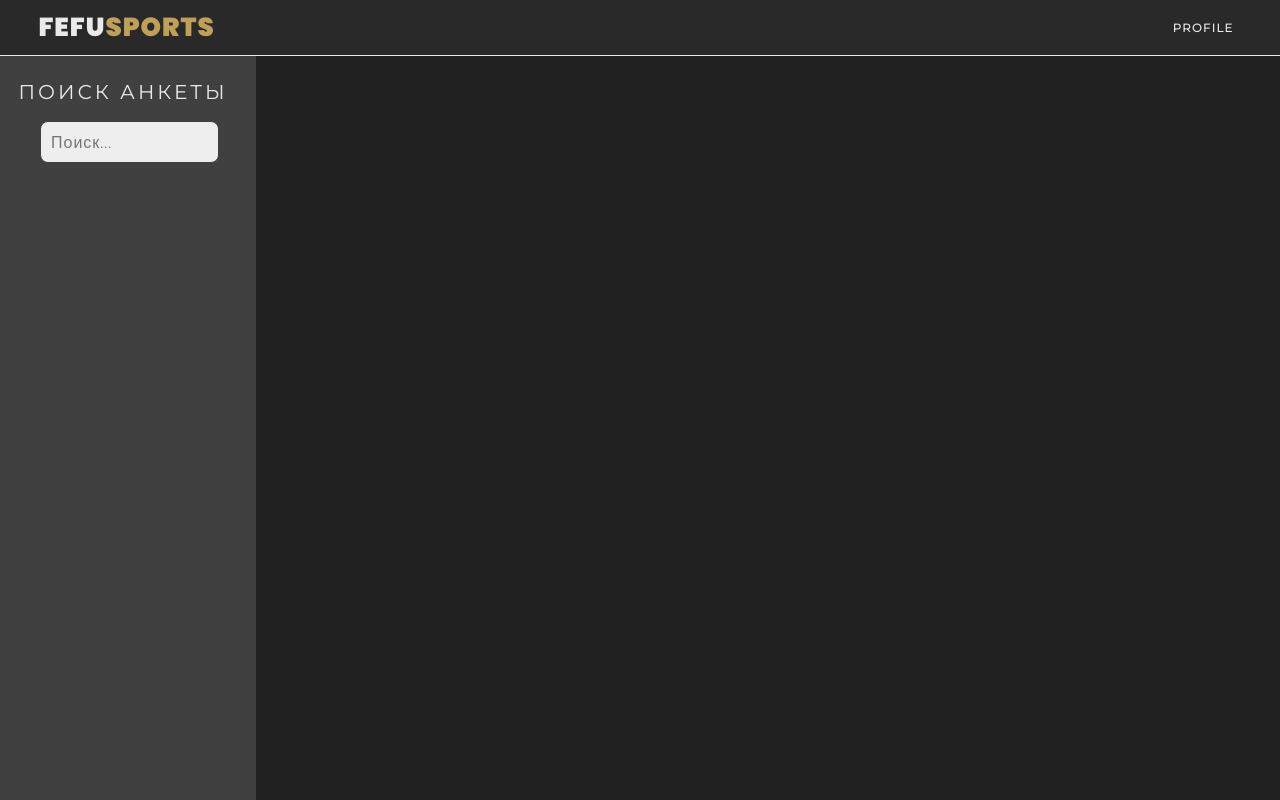
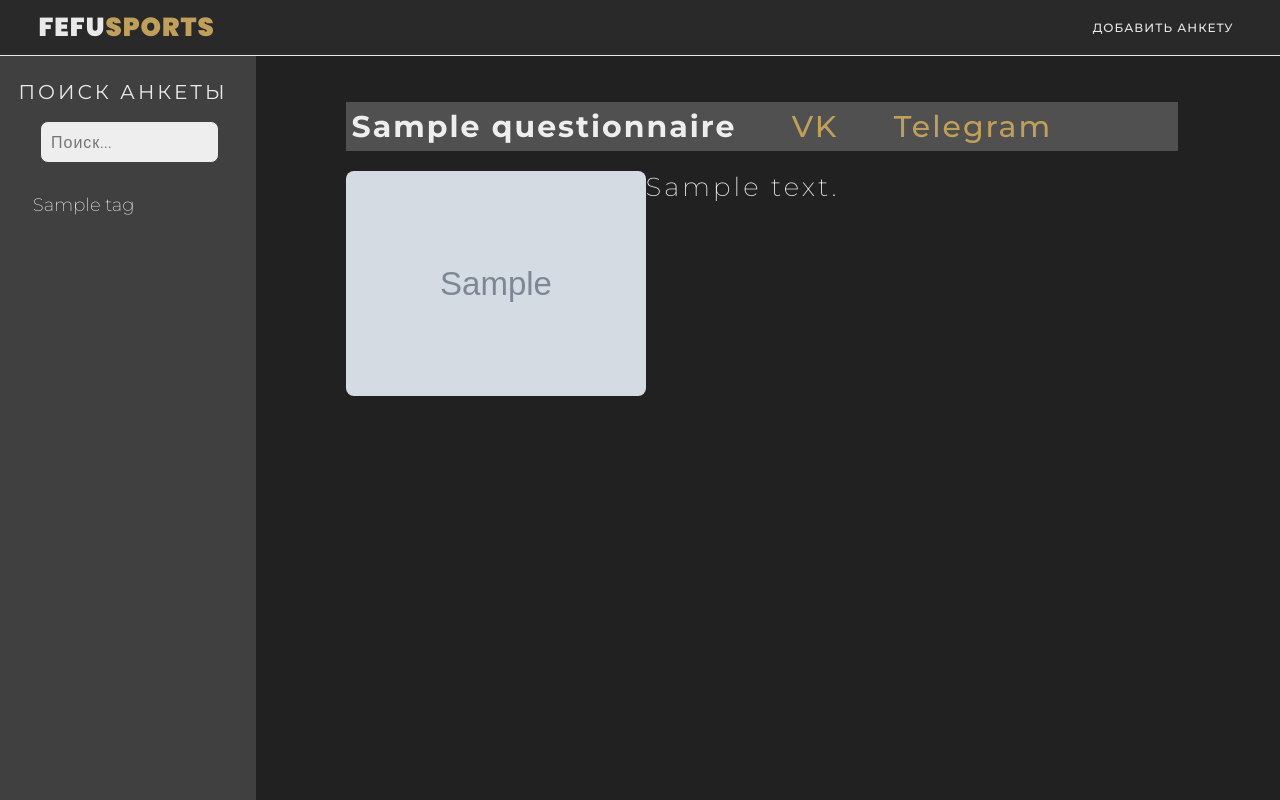
Before and after one commit to abobuus/fefusport, a Django app: template website/templates/website/index.html in a window 1280 px wide. Run offline with Django 4.2, Linux system fonts and the light colour scheme; the template is opened without the code that fills it: most values are stand-ins (such as "Sample title", 1, 10 or a date in 2020); grey boxes marked "Sample" are stand-in pictures.

Commit message:
addition all html files

```diff
--- a/website/templates/website/base.html
+++ b/website/templates/website/base.html
@@ -8,8 +8,8 @@
 </head>
 <body>
     <header class="header">
-        <a href="#" class="logo">fefu<span>sports</span></a>
-        <a href="#" class="profile">profile</a>
+        <a href="{% url 'home' %}" class="logo">fefu<span>sports</span></a>
+        <a href="{% url 'add_page' %}" class="profile">добавить анкету</a>
     </header>
     {% block content %} {% endblock %}
 </body>
--- a/website/templates/website/index.html
+++ b/website/templates/website/index.html
@@ -1,5 +1,4 @@
 {% extends 'website/base.html' %}
-{% load static %}
 {% block content %}
 <div class="left-bar">
     <div class="find-questionnaires">поиск анкеты</div>
@@ -7,7 +6,25 @@
         <input id="search-input" name="s" placeholder="Поиск..." type="search">
     </form>
     <div class="tag-box">
-
+    {% for tag in tags %}
+        <div>
+            <a href="#" class="tag">{{ tag.name }}</a>
+        </div>
+    {% endfor %}
     </div>
 </div>
+<div class="content">
+    <ul class="questionnaires">
+    {% for q in questionnaires %}
+        <li class="questionnaire">
+            <p class="person-name">{{ q.name }}
+                <a href="{{ q.contacts_vk }}" class="person-contacts-vk">VK</a>
+                <a href="{{ q.contacts_tg }}" class="person-contacts-tg">Telegram</a>
+            </p>
+            <p><img class="person-photo" src="{{ q.photo.url }}"></p>
+            <p class="person-content">{{ q.content }}</p>
+        </li>
+    {% endfor %}
+    </ul>
+</div>
 {% endblock %}
```
